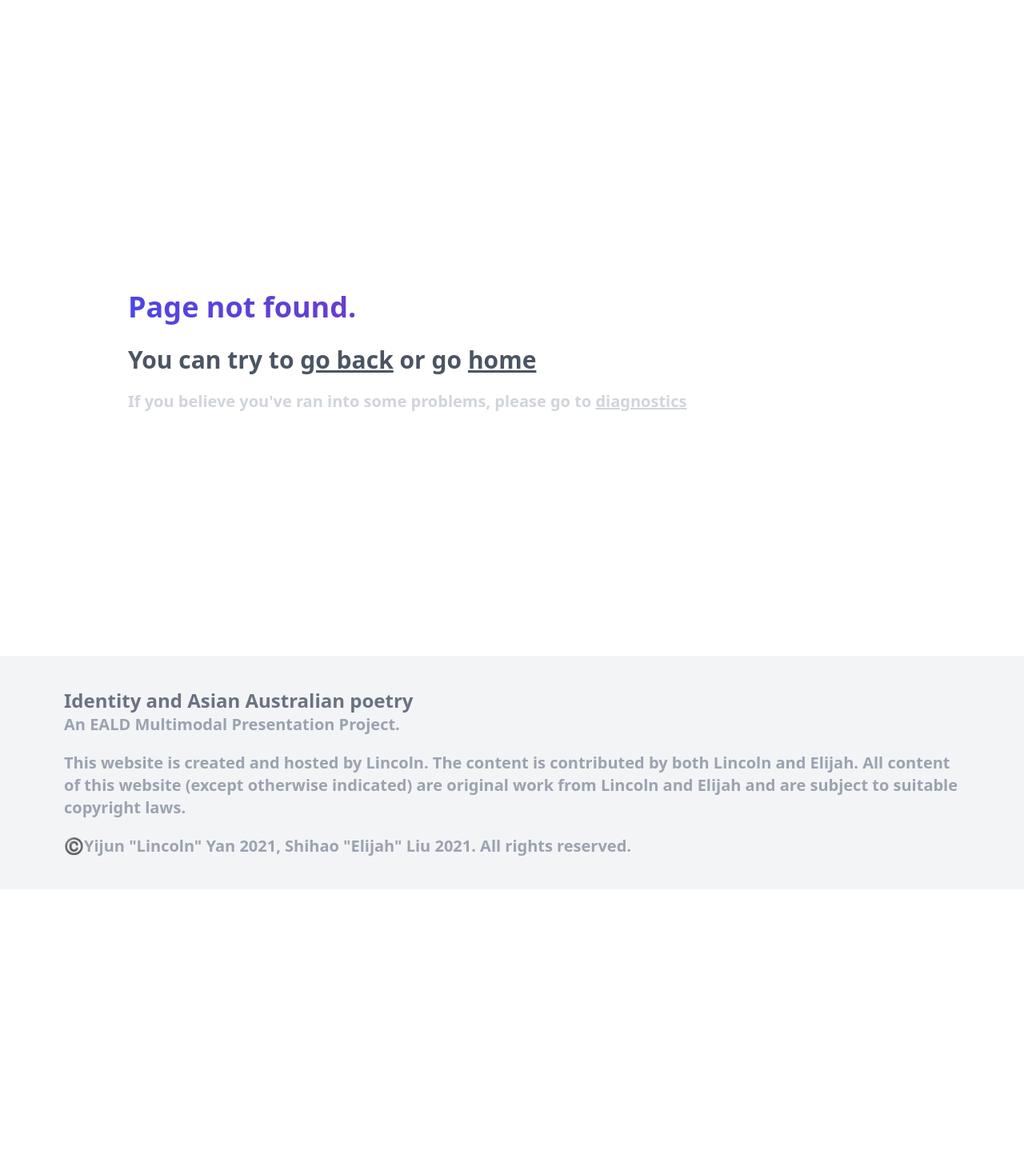
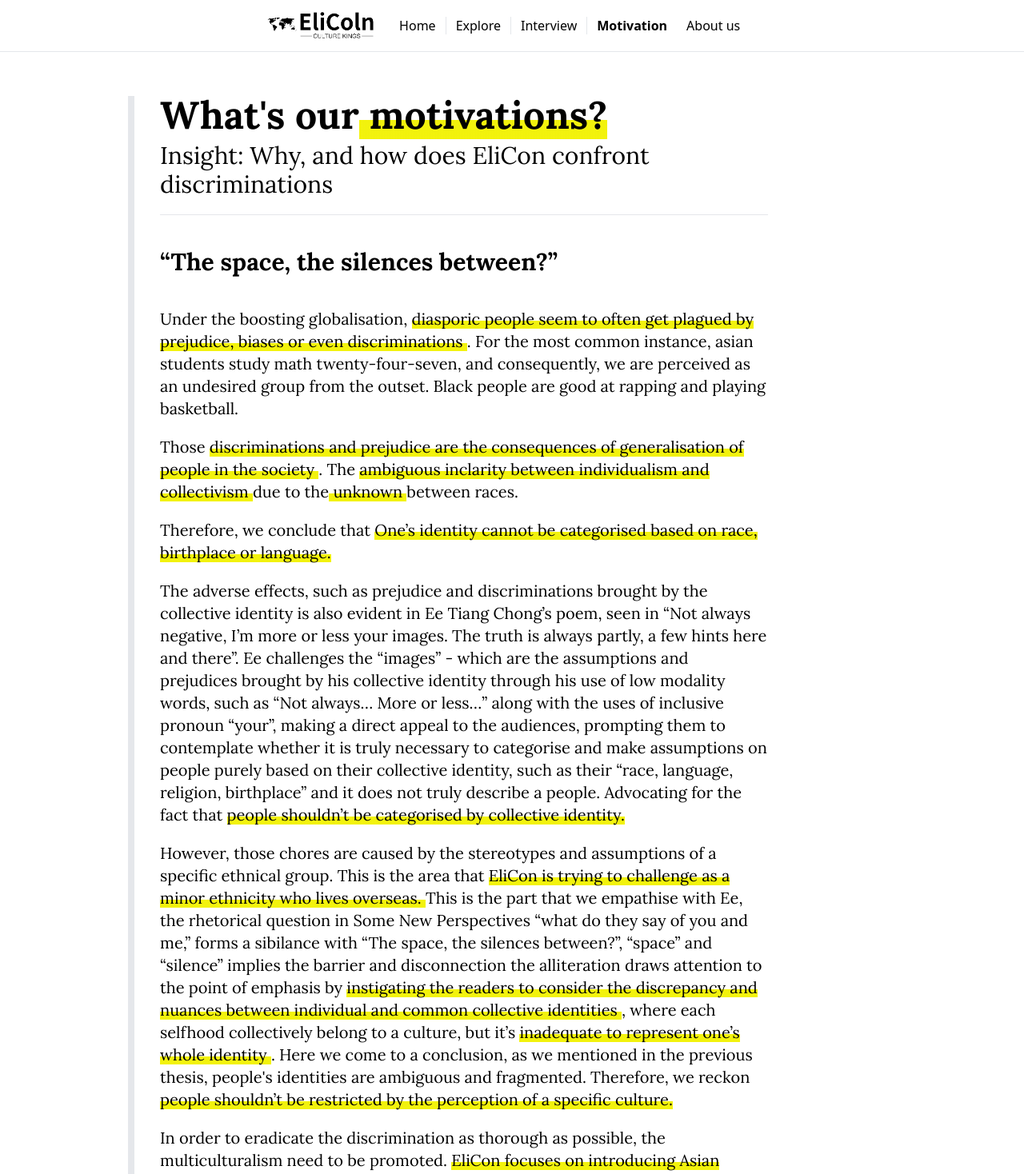
Before and after one commit to yyjlincoln/EALDMultiModal, a Vue app: page /motivation in a window 1280 px wide. Shown: the top 1468 px of the page at 80% size. Before the commit the page ends 1112 px from the top, so only its background shows below. Built offline with nearby package versions, Linux system fonts and the light colour scheme; what vue-typed-js would draw is missing.

Commit message:
Update: Final Version

```diff
--- a/src/router/index.js
+++ b/src/router/index.js
@@ -6,6 +6,7 @@ import explore from "../views/explore.vue"
 import interview from "../views/interview.vue"
 import appframe from "../views/appframe.vue"
 import about from "../views/about.vue"
+import motivation from "../views/motivation.vue"
 
 Vue.use(VueRouter)
 const routes = [
@@ -26,13 +27,21 @@ const routes = [
     }
   },
   {
+    path: '/motivation',
+    component: motivation,
+    meta: {
+      title: "Our motivation",
+      nav: 4
+    }
+  },
+  {
     path: '/about',
     component: about,
     meta: {
       title: "About us",
-      nav: 4
+      nav: 5
     }
-  }
+  },
 ]
 
 
--- a/src/views/appframe.vue
+++ b/src/views/appframe.vue
@@ -32,9 +32,15 @@
                 >Interview</router-link
               >
               <router-link
+                to="/motivation"
+                class="px-3"
+                :class="$route.meta.nav == 4 ? 'font-bold' : ''"
+                >Motivation</router-link
+              >
+              <router-link
                 to="/about"
                 class="px-3"
-                :class="$route.meta.nav == 4 ? 'font-bold' : ''"
+                :class="$route.meta.nav == 5 ? 'font-bold' : ''"
                 >About us</router-link
               >
             </div>
--- /dev/null
+++ b/src/views/motivation.vue
@@ -0,0 +1,122 @@
+<template>
+  <div>
+    <nam-page>
+      <paragraph-content>
+        <div class="flex flex-col">
+          <span class="text-5xl font-bold">
+            What's our<dynamic-highlight> motivations?</dynamic-highlight>
+          </span>
+          <span class="text-3xl mt-2 border-b pb-5"
+            >Insight: Why, and how does EliCon confront discriminations</span
+          >
+        </div>
+
+        <subtitle>“The space, the silences between?”</subtitle>
+        <pcontent>
+          <p>
+            Under the boosting globalisation,
+            <dynamic-highlight>
+              diasporic people seem to often get plagued by prejudice, biases or
+              even discriminations </dynamic-highlight
+            >. For the most common instance, asian students study math
+            twenty-four-seven, and consequently, we are perceived as an
+            undesired group from the outset. Black people are good at rapping
+            and playing basketball.
+          </p>
+          <p>
+            Those
+            <dynamic-highlight>
+              discriminations and prejudice are the consequences of
+              generalisation of people in the society </dynamic-highlight
+            >. The
+            <dynamic-highlight>
+              ambiguous inclarity between individualism and collectivism
+            </dynamic-highlight>
+            due to the<dynamic-highlight> unknown </dynamic-highlight> between
+            races.
+          </p>
+          <p>
+            Therefore, we conclude that
+            <dynamic-highlight>
+              One’s identity cannot be categorised based on race, birthplace or
+              language.</dynamic-highlight
+            >
+          </p>
+          <p>
+            The adverse effects, such as prejudice and discriminations brought
+            by the collective identity is also evident in Ee Tiang Chong’s poem,
+            seen in “Not always negative, I’m more or less your images. The
+            truth is always partly, a few hints here and there”. Ee challenges
+            the “images” - which are the assumptions and prejudices brought by
+            his collective identity through his use of low modality words, such
+            as “Not always… More or less…” along with the uses of inclusive
+            pronoun “your”, making a direct appeal to the audiences, prompting
+            them to contemplate whether it is truly necessary to categorise and
+            make assumptions on people purely based on their collective
+            identity, such as their “race, language, religion, birthplace” and
+            it does not truly describe a people. Advocating for the fact that
+            <dynamic-highlight>
+              people shouldn’t be categorised by collective
+              identity.</dynamic-highlight
+            >
+          </p>
+          <p>
+            However, those chores are caused by the stereotypes and assumptions
+            of a specific ethnical group. This is the area that
+            <dynamic-highlight>
+              EliCon is trying to challenge as a minor ethnicity who lives
+              overseas.
+            </dynamic-highlight>
+            This is the part that we empathise with Ee, the rhetorical question
+            in Some New Perspectives “what do they say of you and me,” forms a
+            sibilance with “The space, the silences between?”, “space” and
+            “silence” implies the barrier and disconnection the alliteration
+            draws attention to the point of emphasis by
+            <dynamic-highlight>
+              instigating the readers to consider the discrepancy and nuances
+              between individual and common collective identities </dynamic-highlight
+            >, where each selfhood collectively belong to a culture, but it’s
+            <dynamic-highlight>
+              inadequate to represent one’s whole identity </dynamic-highlight
+            >. Here we come to a conclusion, as we mentioned in the previous
+            thesis, people's identities are ambiguous and fragmented. Therefore,
+            we reckon
+            <dynamic-highlight
+              >people shouldn’t be restricted by the perception of a specific
+              culture.</dynamic-highlight
+            >
+          </p>
+          <p>
+            In order to eradicate the discrimination as thorough as possible,
+            the multiculturalism need to be promoted.
+            <dynamic-highlight>
+              EliCon focuses on introducing Asian culture into the local
+              community of Australian in order to antagonise the prejudice and
+              biases by eliminating unknowns.</dynamic-highlight
+            >
+          </p>
+        </pcontent></paragraph-content
+      ></nam-page
+    >
+  </div>
+</template>
+
+<script>
+import DynamicHighlight from "../components/dynamic-highlight.vue";
+import namPage from "../components/nam-page.vue";
+import ParagraphContent from "../components/paragraph-content.vue";
+import Pcontent from "../components/pcontent.vue";
+import Subtitle from "../components/subtitle.vue";
+export default {
+  components: {
+    namPage,
+    ParagraphContent,
+    DynamicHighlight,
+    Subtitle,
+    Pcontent,
+  },
+};
+</script>
+
+<style>
+</style>
```
Also changed, not shown: src/views/Main.vue (+2 -6 lines).
